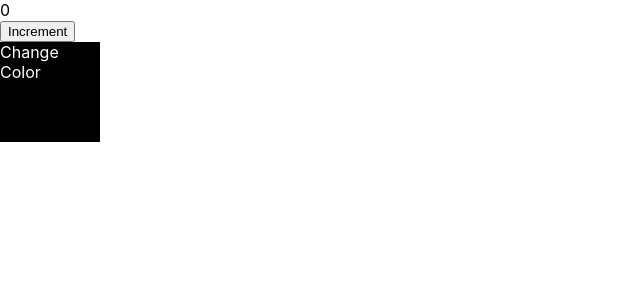
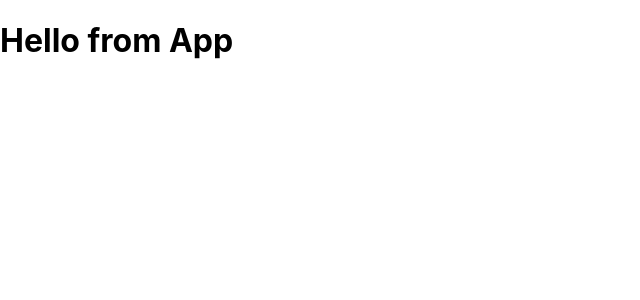
Before and after one commit to Derrickdog/react-hooks, a React (Create React App) app: page / in a window 1280 px wide. Shown: the top 300 px of the page, without its empty margins (0-640 px from the left). Built offline with nearby package versions, Linux system fonts and the light colour scheme.

Commit message:
Start route

```diff
--- a/src/App.js
+++ b/src/App.js
@@ -1,10 +1,11 @@
-import Hooks from './Hooks';
+// import Hooks from './Hooks';
 import './App.css';
 
 function App() {
   return (
     <div>
-      <Hooks />
+      {/* <Hooks /> */}
+      <h1>Hello from App</h1>
     </div>
   );
 }
```
Also changed, not shown: src/Profile.js (+7 -7 lines).
